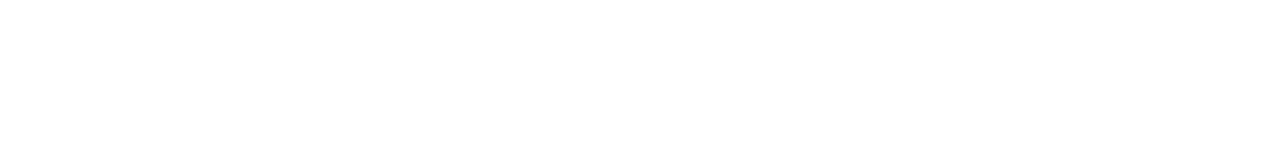
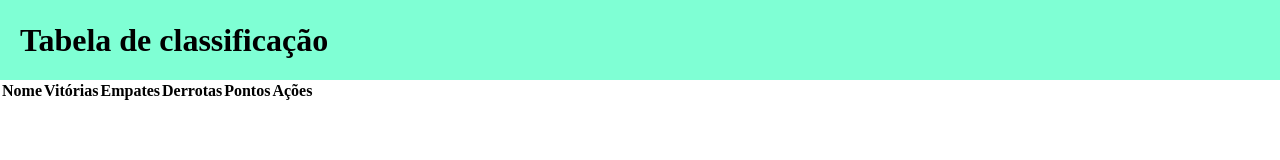
Before and after one commit to PeterTechDev/Ranking-de-interativo, a plain HTML site: page index.html in a window 1280 px wide. Drawn offline with Linux system fonts and the light colour scheme.

Commit message:
added estrura inicial e header

```diff
--- a/index.html
+++ b/index.html
@@ -1,5 +1,6 @@
 <!DOCTYPE html>
 <html lang="pt-br">
+
 <head>
     <meta charset="UTF-8">
     <meta http-equiv="X-UA-Compatible" content="IE=edge">
@@ -8,9 +9,35 @@
 
     <link rel="stylesheet" href="style.css">
 </head>
+
 <body>
+    <header>
+        <h1>Tabela de classificação</h1>
+    </header>
+    <main>
+        <table>
+
+            <thead>
+                <tr>
+                    <th>Nome</th>
+                    <th>Vitórias</th>
+                    <th>Empates</th>
+                    <th>Derrotas</th>
+                    <th>Pontos</th>
+                    <th colspan=3>Ações</th>
+                </tr>
+            </thead>
+
+            <tbody id="playersBoard">
+            </tbody>
+        </table>
+    </main>
 
 
     <script src="script.js"></script>
 </body>
+
 </html>
+
+
+<!--  -->
--- a/style.css
+++ b/style.css
@@ -0,0 +1,15 @@
+*{
+    margin: 0;
+    padding: 0;
+    box-sizing: border-box;
+}
+
+header {
+    height: 10vh;
+    min-height: 100%;
+    background-color: aquamarine;
+
+    display: flex;
+    align-items: center;
+    padding: 0 20px;
+}
```
